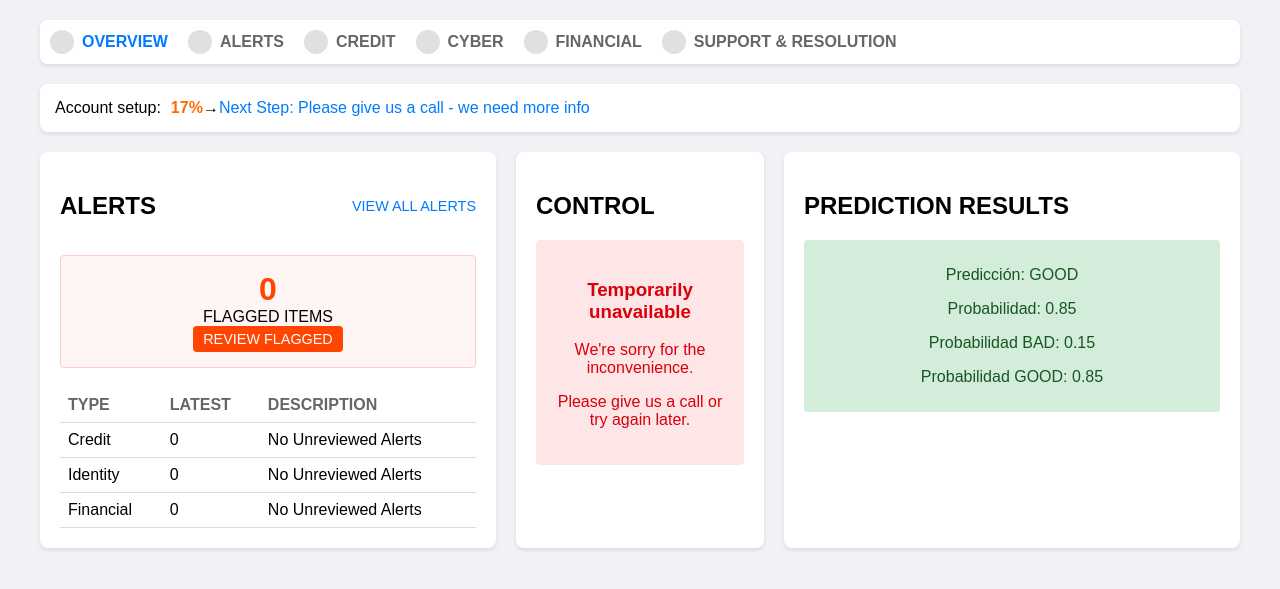
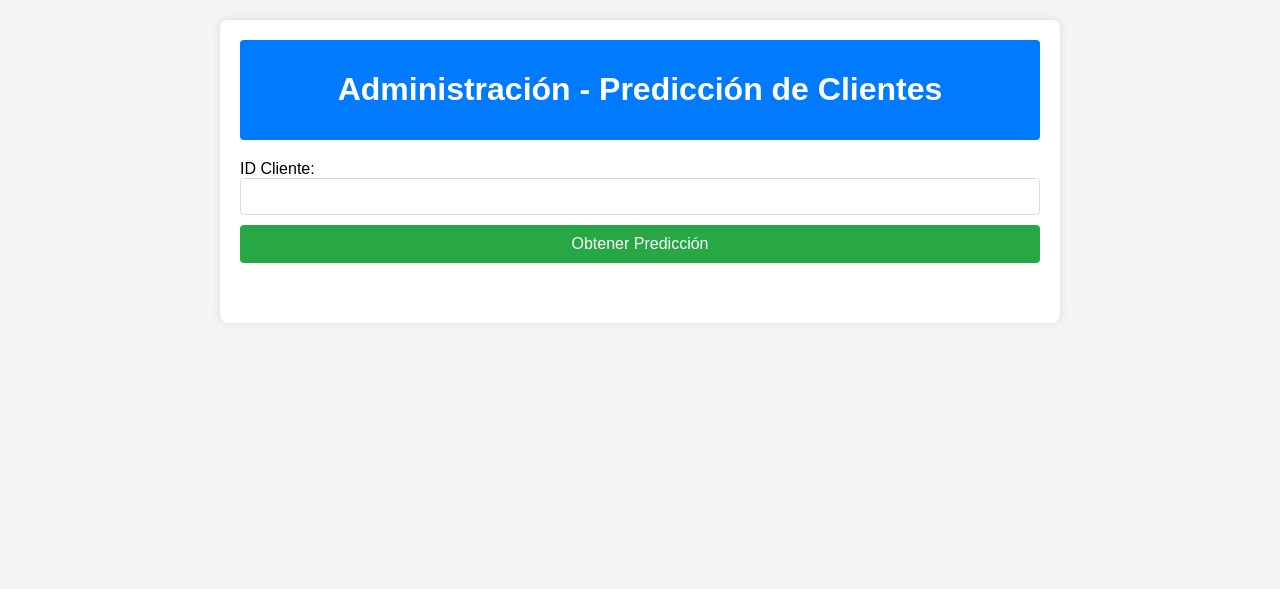
Before and after one commit to festradaScientone/app-lempira, a Flask app: page / in a window 1280 px wide. Shown: the top 589 px of the page. Run offline with Flask 3, Linux system fonts and the light colour scheme; parts of the project's set-up code (start-up, migrations or seed data) failed here and were passed over.

Commit message:
dasdasdadsa

```diff
--- a/templates/index.html
+++ b/templates/index.html
@@ -3,246 +3,136 @@
 <head>
     <meta charset="UTF-8">
     <meta name="viewport" content="width=device-width, initial-scale=1.0">
-    <title>Client Prediction Dashboard</title>
+    <title>Administración - Predicción de Clientes</title>
+    <link rel="stylesheet" href="https://cdnjs.cloudflare.com/ajax/libs/font-awesome/6.0.0-beta3/css/all.min.css">
     <style>
         body {
             font-family: Arial, sans-serif;
+            background-color: #f4f4f4;
             margin: 0;
-            padding: 0;
-            background-color: #f0f2f5;
+            padding: 20px;
         }
         .container {
-            max-width: 1200px;
-            margin: 0 auto;
-            padding: 20px;
-        }
-        .nav {
-            display: flex;
-            background-color: #fff;
-            padding: 10px;
-            border-radius: 8px;
-            margin-bottom: 20px;
-            box-shadow: 0 2px 4px rgba(0,0,0,0.1);
-        }
-        .nav-item {
-            display: flex;
-            align-items: center;
-            margin-right: 20px;
-            color: #666;
-            font-weight: bold;
-        }
-        .nav-item.active {
-            color: #007bff;
-        }
-        .nav-icon {
-            width: 24px;
-            height: 24px;
-            margin-right: 8px;
-            background-color: #e0e0e0;
-            border-radius: 50%;
-        }
-        .setup-bar {
-            background-color: #fff;
-            padding: 15px;
-            border-radius: 8px;
-            margin-bottom: 20px;
-            box-shadow: 0 2px 4px rgba(0,0,0,0.1);
-        }
-        .setup-progress {
-            display: flex;
-            align-items: center;
-        }
-        .setup-text {
-            margin-right: 10px;
-        }
-        .setup-percentage {
-            color: #ff6b00;
-            font-weight: bold;
-        }
-        .setup-next {
-            color: #007bff;
-            text-decoration: none;
-        }
-        .dashboard {
-            display: flex;
-            gap: 20px;
-        }
-        .alerts, .control, .prediction {
-            background-color: #fff;
+            max-width: 800px;
+            margin: auto;
+            background: #fff;
             padding: 20px;
             border-radius: 8px;
-            box-shadow: 0 2px 4px rgba(0,0,0,0.1);
+            box-shadow: 0 0 10px rgba(0, 0, 0, 0.1);
         }
-        .alerts {
-            flex: 2;
+        .header {
+            margin-bottom: 20px;
+            padding: 10px;
+            background-color: #007bff;
+            color: #fff;
+            text-align: center;
+            border-radius: 4px;
         }
-        .control {
-            flex: 1;
-        }
-        .prediction {
-            flex: 2;
-        }
-        .section-header {
+        form {
             display: flex;
-            justify-content: space-between;
-            align-items: center;
-            margin-bottom: 15px;
-        }
-        .view-all {
-            color: #007bff;
-            text-decoration: none;
-            font-size: 0.9em;
-        }
-        .flagged-items {
-            background-color: #fff5f5;
-            border: 1px solid #ffcccb;
-            border-radius: 4px;
-            padding: 15px;
-            text-align: center;
+            flex-direction: column;
             margin-bottom: 20px;
         }
-        .flagged-count {
-            font-size: 2em;
-            font-weight: bold;
-            color: #ff4500;
+        input[type="text"] {
+            padding: 10px;
+            margin-bottom: 10px;
+            border: 1px solid #ddd;
+            border-radius: 4px;
         }
-        .review-button {
-            background-color: #ff4500;
-            color: white;
+        input[type="submit"] {
+            padding: 10px;
+            background-color: #28a745;
+            color: #fff;
             border: none;
-            padding: 5px 10px;
             border-radius: 4px;
             cursor: pointer;
-            font-size: 0.9em;
+            font-size: 16px;
         }
-        table {
-            width: 100%;
-            border-collapse: collapse;
-        }
-        th, td {
-            text-align: left;
-            padding: 8px;
-            border-bottom: 1px solid #ddd;
-        }
-        th {
-            color: #666;
-        }
-        .unavailable-message {
-            background-color: #ffe6e6;
-            color: #d8000c;
-            padding: 20px;
+        .result {
+            padding: 10px;
             border-radius: 4px;
             text-align: center;
+            margin-top: 20px;
         }
-        .result {
-            margin-top: 20px;
-            padding: 10px;
-            background-color: #e9ecef;
-            border-radius: 4px;
-            text-align: center;
+        .result-header {
+            font-weight: bold;
+            margin-bottom: 10px;
+        }
+        .result.bad {
+            background-color: #f8d7da;
+            color: #721c24;
         }
         .result.good {
             background-color: #d4edda;
             color: #155724;
         }
-        .result.bad {
-            background-color: #f8d7da;
-            color: #721c24;
+        .icon {
+            margin-right: 8px;
+        }
+        .profile-image {
+            border-radius: 50%;
+            width: 100px;
+            height: 100px;
+            margin-bottom: 10px;
         }
     </style>
 </head>
 <body>
     <div class="container">
-        <nav class="nav">
-            <div class="nav-item active"><div class="nav-icon"></div>OVERVIEW</div>
-            <div class="nav-item"><div class="nav-icon"></div>ALERTS</div>
-            <div class="nav-item"><div class="nav-icon"></div>CREDIT</div>
-            <div class="nav-item"><div class="nav-icon"></div>CYBER</div>
-            <div class="nav-item"><div class="nav-icon"></div>FINANCIAL</div>
-            <div class="nav-item"><div class="nav-icon"></div>SUPPORT & RESOLUTION</div>
-        </nav>
-
-        <div class="setup-bar">
-            <div class="setup-progress">
-                <span class="setup-text">Account setup:</span>
-                <span class="setup-percentage">17%</span>
-                <span> → </span>
-                <a href="#" class="setup-next">Next Step: Please give us a call - we need more info</a>
-            </div>
+        <div class="header">
+            <h1>Administración - Predicción de Clientes</h1>
         </div>
-
-        <div class="dashboard">
-            <div class="alerts">
-                <div class="section-header">
-                    <h2>ALERTS</h2>
-                    <a href="#" class="view-all">VIEW ALL ALERTS</a>
-                </div>
-                <div class="flagged-items">
-                    <div class="flagged-count">0</div>
-                    <div>FLAGGED ITEMS</div>
-                    <button class="review-button">REVIEW FLAGGED</button>
-                </div>
-                <table>
-                    <tr>
-                        <th>TYPE</th>
-                        <th>LATEST</th>
-                        <th>DESCRIPTION</th>
-                    </tr>
-                    <tr>
-                        <td>Credit</td>
-                        <td>0</td>
-                        <td>No Unreviewed Alerts</td>
-                    </tr>
-                    <tr>
-                        <td>Identity</td>
-                        <td>0</td>
-                        <td>No Unreviewed Alerts</td>
-                    </tr>
-                    <tr>
-                        <td>Financial</td>
-                        <td>0</td>
-                        <td>No Unreviewed Alerts</td>
-                    </tr>
-                </table>
-            </div>
-            <div class="control">
-                <h2>CONTROL</h2>
-                <div class="unavailable-message">
-                    <h3>Temporarily unavailable</h3>
-                    <p>We're sorry for the inconvenience.</p>
-                    <p>Please give us a call or try again later.</p>
-                </div>
-            </div>
-            <div class="prediction">
-                <h2>PREDICTION RESULTS</h2>
-                <div id="result" class="result"></div>
-            </div>
-        </div>
+        <form id="predict-form">
+            <label for="id_cliente">ID Cliente:</label>
+            <input type="text" id="id_cliente" name="id_cliente" required>
+            <input type="submit" value="Obtener Predicción">
+        </form>
+        <div id="result" class="result"></div>
     </div>
     <script>
-        document.addEventListener('DOMContentLoaded', function() {
-            // Simulate fetching data
-            const data = {
-                Prediction: 'GOOD', // Replace with actual data
-                Probability: '0.85', // Replace with actual data
-                Probability_BAD: '0.15', // Replace with actual data
-                Probability_GOOD: '0.85' // Replace with actual data
-            };
+        document.getElementById('predict-form').addEventListener('submit', async function(event) {
+            event.preventDefault();
+            const idCliente = document.getElementById('id_cliente').value;
+            const resultDiv = document.getElementById('result');
 
-            const resultDiv = document.getElementById('result');
-            resultDiv.innerHTML = `
-                <p>Predicción: ${data.Prediction}</p>
-                <p>Probabilidad: ${data.Probability}</p>
-                <p>Probabilidad BAD: ${data.Probability_BAD}</p>
-                <p>Probabilidad GOOD: ${data.Probability_GOOD}</p>
-            `;
-            // Apply styling based on prediction
-            if (data.Prediction === 'GOOD') {
-                resultDiv.classList.add('good');
-                resultDiv.classList.remove('bad');
-            } else if (data.Prediction === 'BAD') {
-                resultDiv.classList.add('bad');
-                resultDiv.classList.remove('good');
+            // Generar una imagen de perfil aleatoria
+            const profileImageUrl = `https://randomuser.me/api/portraits/men/${Math.floor(Math.random() * 99) + 1}.jpg`;
+
+            try {
+                const response = await fetch('/predict', {
+                    method: 'POST',
+                    headers: {
+                        'Content-Type': 'application/json',
+                    },
+                    body: JSON.stringify({ ID_CLIENT: idCliente }),
+                });
+                const data = await response.json();
+                if (response.ok) {
+                    // Clear previous result styles
+                    resultDiv.classList.remove('bad', 'good');
+
+                    // Set new result content and styles
+                    resultDiv.innerHTML = `
+                        <img src="${profileImageUrl}" alt="Profile Image" class="profile-image">
+                        <div class="result-header">
+                            ${data.Prediction === 'BAD' ? '<i class="fas fa-exclamation-circle icon"></i>Predicción NEGATIVA' : '<i class="fas fa-check-circle icon"></i>Predicción POSITIVA'}
+                        </div>
+                        <p>Probabilidad: ${data.Probability}</p>
+                        <p>Probabilidad BAD: ${data.Probability_BAD}</p>
+                        <p>Probabilidad GOOD: ${data.Probability_GOOD}</p>
+                    `;
+                    if (data.Prediction === 'BAD') {
+                        resultDiv.classList.add('bad');
+                    } else if (data.Prediction === 'GOOD') {
+                        resultDiv.classList.add('good');
+                    }
+                } else {
+                    resultDiv.classList.remove('bad', 'good');
+                    resultDiv.textContent = `Error: ${data.Error}`;
+                }
+            } catch (error) {
+                resultDiv.classList.remove('bad', 'good');
+                resultDiv.textContent = `Error: ${error.message}`;
             }
         });
     </script>
```
